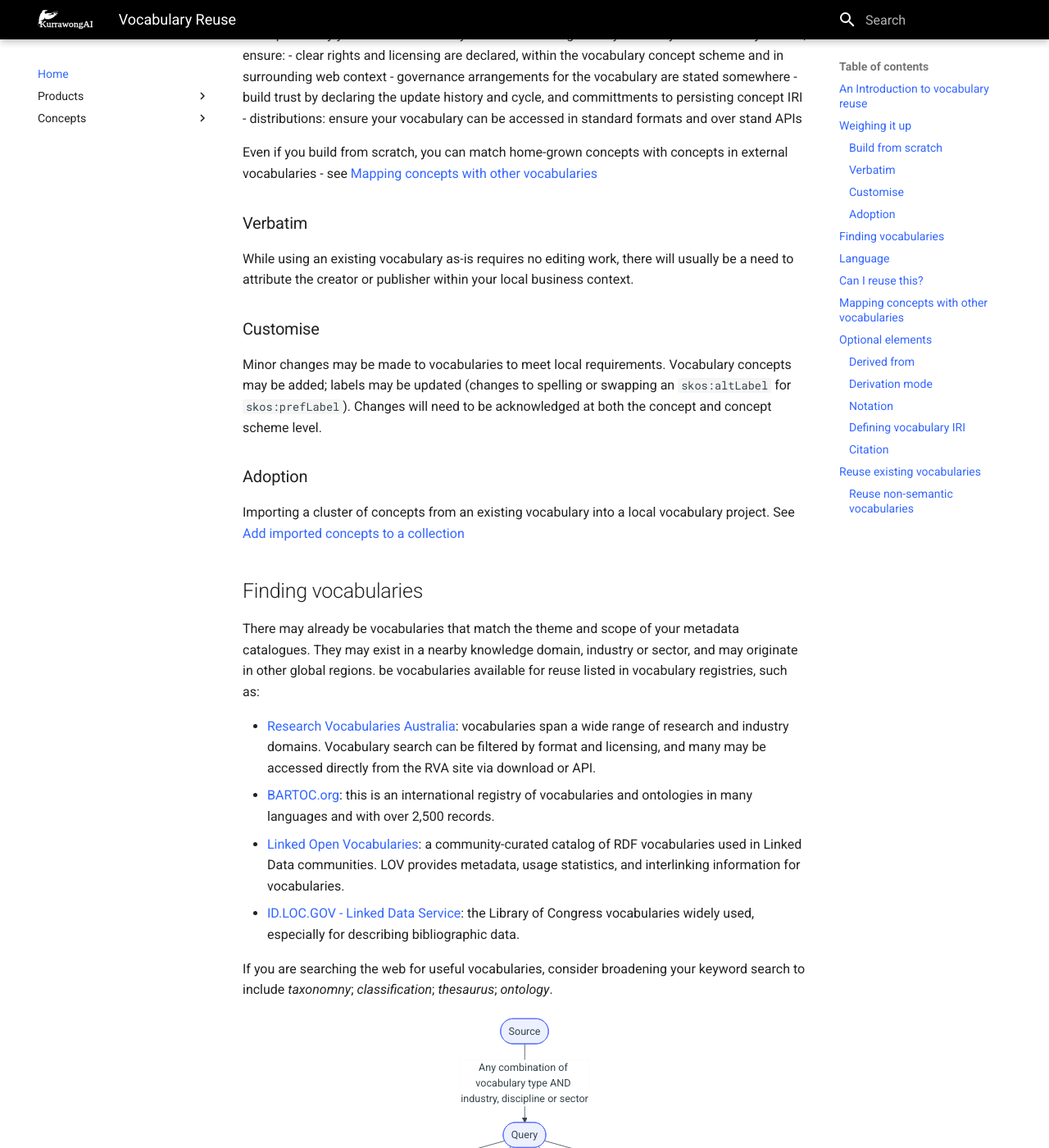
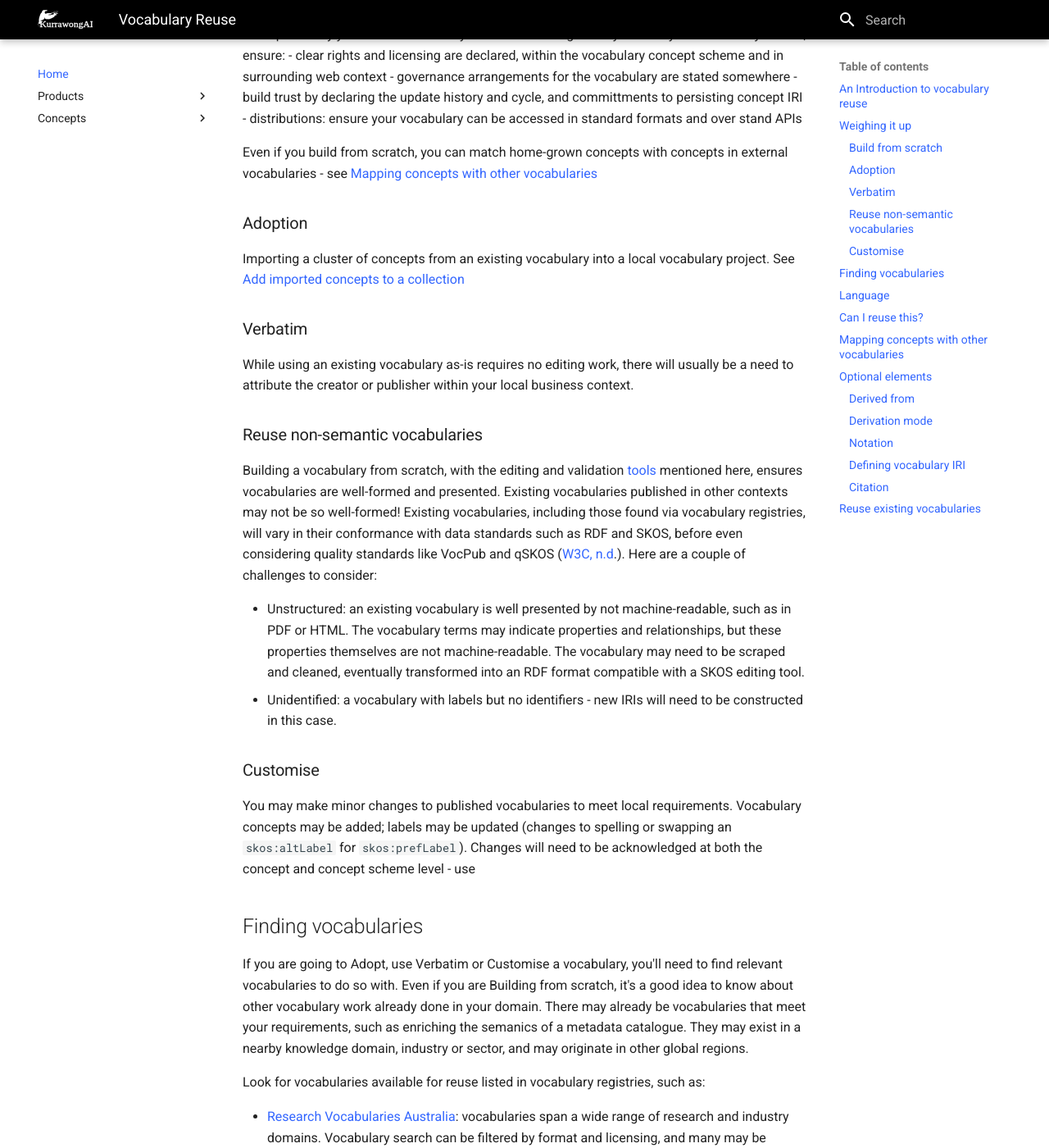
Before and after one commit to Kurrawong/docs, an MkDocs documentation site: the page built from docs/concepts/vocabs/vocab-reuse.md, in a window 1280 px wide and 1400 px high, scrolled down 1524 px. Shown: the whole window at 82% size. Built offline with MkDocs 1.6.1 and Material for MkDocs 9.7.7, drawn with Linux system fonts in a browser that asks for light colours; some of the changed text lies outside the part shown.

Commit message:
Update vocab-reuse.md
WIP

```diff
--- a/docs/concepts/vocabs/vocab-reuse.md
+++ b/docs/concepts/vocabs/vocab-reuse.md
@@ -40,10 +40,10 @@
 
 Is it worth reusing existing vocabularies in part or whole? There are a various patterns that can be followed:
 
-- Build from scratch - just make a vocabulary based on familiar resources
-- Importing concepts: some or perhaps most of your vocabulary comprises concepts sources from existing vocabularies, faithfully retaining and presenting definitions and other metadata from the source;
-- Verbatim: access and reuse a vocabulary as is
-- Customise: Verbatim, with minor customisation.
+- **Build from scratch** - just make a vocabulary based on familiar resources
+- **Adoption** - Importing concepts from some or perhaps most of your vocabulary comprises concepts sources from existing vocabularies, faithfully retaining and presenting definitions and other metadata from the source;
+- **Verbatim** - access and reuse a vocabulary as is
+- **Customise** Verbatim, with minor changes, such as to labels
 
 
 ### Build from scratch
@@ -56,21 +56,30 @@
 
 Even if you build from scratch, you can match home-grown concepts with concepts in external vocabularies - see [Mapping concepts with other vocabularies](#mapping-concepts-with-other-vocabularies)
 
+### Adoption
+Importing a cluster of concepts from an existing vocabulary into a local vocabulary project. See [Add imported concepts to a collection](#add-imported-concepts-to-a-collection)
+
 ### Verbatim
 
 While using an existing vocabulary as-is requires no editing work, there will usually be a need to attribute the creator or publisher within your local business context.
 
+### Reuse non-semantic vocabularies
+
+Building a vocabulary from scratch, with the editing and validation [tools](#vocabulary-tools) mentioned here, ensures vocabularies are well-formed and presented. Existing vocabularies published in other contexts may not be so well-formed! Existing vocabularies, including those found via vocabulary registries, will vary in their conformance with data standards such as RDF and SKOS, before even considering quality standards like VocPub and qSKOS ([W3C, n.d](#references-and-further-reading).). Here are a couple of challenges to consider:
+
+- Unstructured: an existing vocabulary is well presented by not machine-readable, such as in PDF or HTML. The vocabulary terms may indicate properties and relationships, but these properties themselves are not machine-readable. The vocabulary may need to be scraped and cleaned, eventually transformed into an RDF format compatible with a SKOS editing tool.
+- Unidentified: a vocabulary with labels but no identifiers - new IRIs will need to be constructed in this case.
+
 ### Customise
 
-Minor changes may be made to vocabularies to meet local requirements. Vocabulary concepts may be added; labels may be updated (changes to spelling or swapping an `skos:altLabel` for `skos:prefLabel`). Changes will need to be acknowledged at both the concept and concept scheme level.
+You may make minor changes to published vocabularies to meet local requirements. Vocabulary concepts may be added; labels may be updated (changes to spelling or swapping an `skos:altLabel` for `skos:prefLabel`). Changes will need to be acknowledged at both the concept and concept scheme level - use
 
-### Adoption
-Importing a cluster of concepts from an existing vocabulary into a local vocabulary project. See [Add imported concepts to a collection](#add-imported-concepts-to-a-collection)
 
 ## Finding vocabularies
 
-There may already be vocabularies that match the theme and scope of your metadata catalogues. They may exist in a nearby knowledge domain, industry or sector, and may originate in other global regions.
-be vocabularies available for reuse listed in vocabulary registries, such as:
+If you are going to Adopt, use Verbatim or Customise a vocabulary, you'll need to find relevant vocabularies to do so with. Even if you are Building from scratch, it's a good idea to know about other vocabulary work already done in your domain. There may already be vocabularies that meet your requirements, such as enriching the semanics of a metadata catalogue. They may exist in a nearby knowledge domain, industry or sector, and may originate in other global regions.
+
+Look for vocabularies available for reuse listed in vocabulary registries, such as:
 
 - [Research Vocabularies Australia](https://vocabs.ardc.edu.au): vocabularies span a wide range of research and industry domains. Vocabulary search can be filtered by format and licensing, and many may be accessed directly from the RVA site via download or API.
 - [BARTOC.org](https://bartoc.org): this is an international registry of vocabularies and ontologies in many languages and with over 2,500 records.
```
Also changed, not shown: other parts of docs/concepts/vocabs/vocab-reuse.md (+0 -7 lines).
